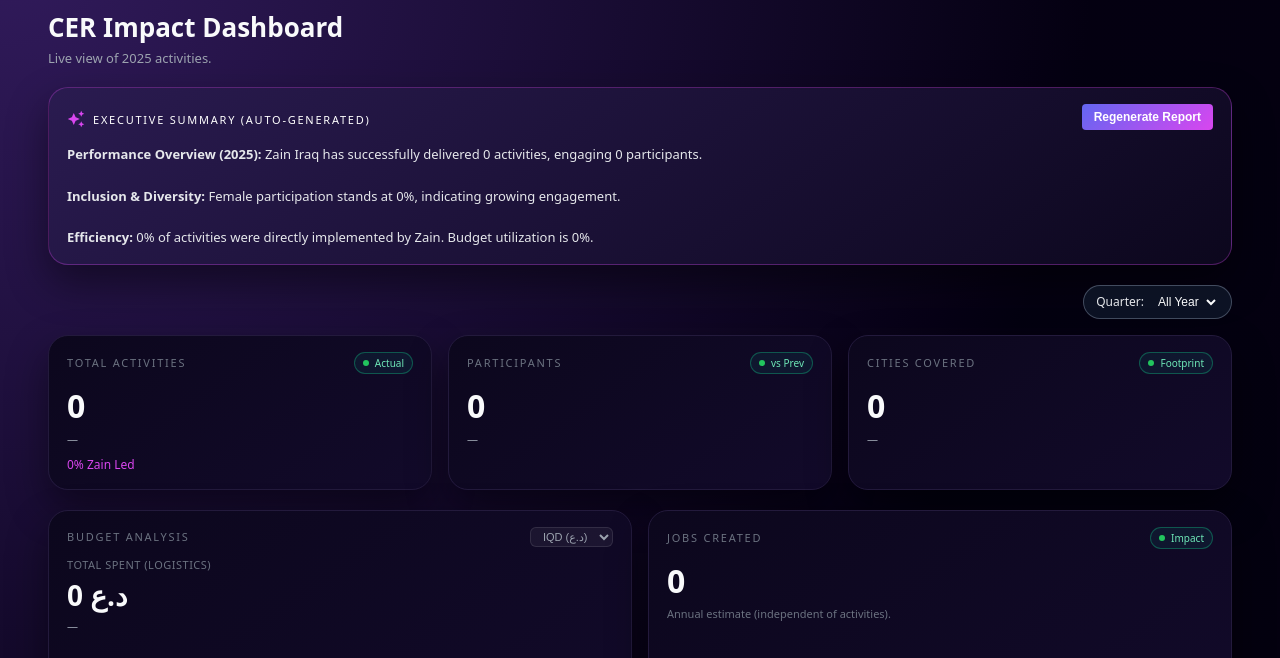
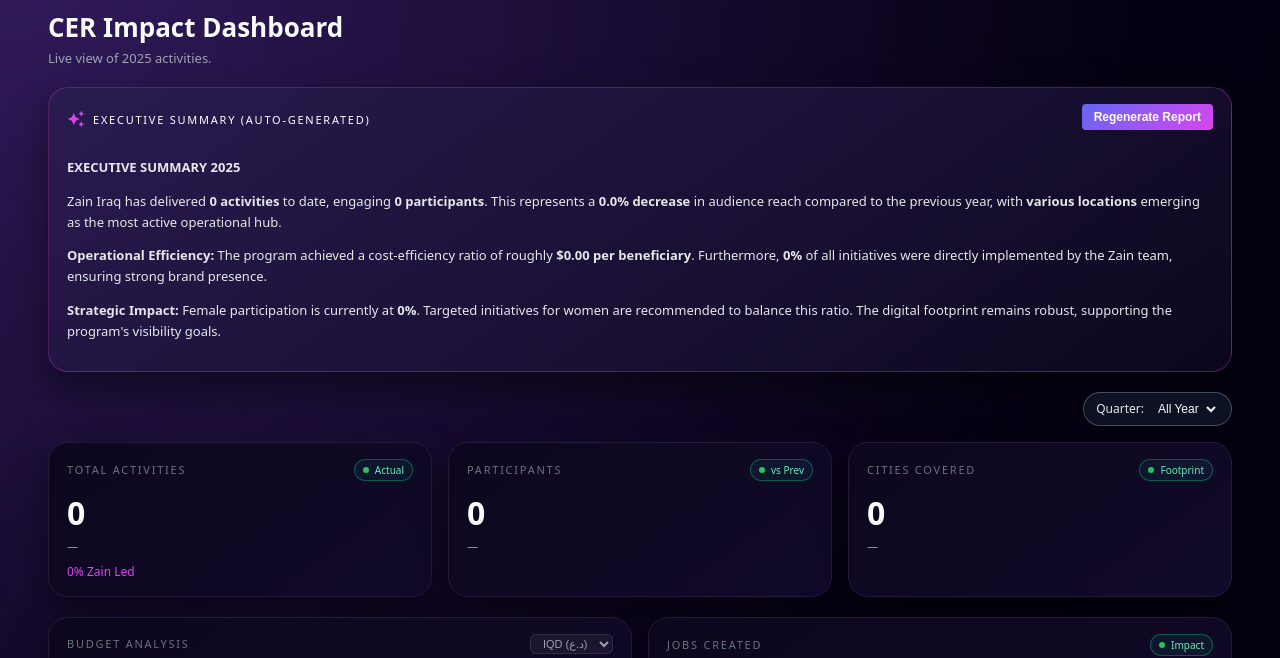
Before and after one commit to Ali-Maky/CER, a plain HTML site: page index.html in a window 1280 px wide. Both pictures are taken after a click on the button "Generate Report". Shown: the part 67-725 px from the top of the page. Drawn offline with nearby package versions, Linux system fonts and the light colour scheme; no server answers.

Commit message:
Update index.html

```diff
--- a/index.html
+++ b/index.html
@@ -512,31 +512,80 @@
     return { activities, audience: totalAudience, budget: totalBudget, cities: citySet.size, zainLed };
   }
 
-  // 3. SMART GENERATORS
+
+ // 3. SMART GENERATORS (ADVANCED UPGRADE)
   function generateSmartSummary() {
-    const btn = document.getElementById("btnGenSummary"); const out = document.getElementById("aiSummaryText"); const year = document.getElementById("viewYear").value;
-    btn.disabled = true; btn.innerHTML = `<span class="material-icons" style="font-size:12px; animation:spin 1s linear infinite;">sync</span> Analyzing...`; out.style.opacity = "0.5";
+    const btn = document.getElementById("btnGenSummary");
+    const out = document.getElementById("aiSummaryText");
+    const year = document.getElementById("viewYear").value;
 
+    // Loading State
+    btn.disabled = true;
+    btn.innerHTML = `<span class="material-icons" style="font-size:12px; animation:spin 1s linear infinite;">sync</span> Analyzing Data...`;
+    out.style.opacity = "0.5";
+
+    // --- STEP 1: DEEP ANALYSIS ---
+
+    // Basic Counts
     const actCount = currentLogistics.length;
     const totalAud = currentLogistics.reduce((acc, r) => acc + toNumberSmart(r[COLS_LOGISTICS.audience] || 0), 0);
     const totalSpent = currentLogistics.reduce((acc, r) => acc + toNumberSmart(r[COLS_LOGISTICS.budget] || 0), 0);
     const zainCount = currentLogistics.filter(r => r[COLS_LOGISTICS.is_zain] === true).length;
+
+    // Growth (vs Previous Year)
+    const prevAud = comparisonLogistics.reduce((acc, r) => acc + toNumberSmart(r[COLS_LOGISTICS.audience] || 0), 0);
+    const audGrowth = prevAud > 0 ? ((totalAud - prevAud) / prevAud) * 100 : 0;
+    const growthStr = audGrowth > 0 ? `a <strong>${audGrowth.toFixed(1)}% increase</strong>` : `a <strong>${Math.abs(audGrowth).toFixed(1)}% decrease</strong>`;
+
+    // Top City
+    const cityCounts = {};
+    currentLogistics.forEach(r => { const c = r[COLS_LOGISTICS.city]; if(c) cityCounts[c] = (cityCounts[c] || 0) + 1; });
+    const topCity = Object.keys(cityCounts).reduce((a, b) => cityCounts[a] > cityCounts[b] ? a : b, "various locations");
+
+    // Efficiency (Cost Per Beneficiary)
+    const cpp = totalAud > 0 ? (totalSpent / totalAud) : 0;
+
+    // Budget & Implementation
     const metricsRow = yearlyMetricsArray.find(r => r.year == year) || { planned_budget: 0 };
     const planned = parseInt(metricsRow.planned_budget) || 0;
     const utilization = planned > 0 ? ((totalSpent / planned) * 100).toFixed(1) : 0;
     const zainRate = actCount > 0 ? ((zainCount / actCount) * 100).toFixed(0) : 0;
 
+    // Gender
     let f = 0, m = 0;
     rawRegistration.forEach(row => { if (String(row._derivedYear) === String(year)) { const g = String(getSmartValue(row, ["Gender", "Sex"])).toLowerCase(); if (g.includes("female") || g === "f") f++; else m++; } });
     const femalePct = (f+m) > 0 ? ((f / (f+m)) * 100).toFixed(1) : 0;
 
-    let text = `**Performance Overview (${year}):** Zain Iraq has successfully delivered ${actCount} activities, engaging ${totalAud.toLocaleString()} participants. `;
-    text += `\n\n**Inclusion & Diversity:** Female participation stands at ${femalePct}%, indicating ${femalePct > 40 ? "strong" : "growing"} engagement. `;
-    text += `\n\n**Efficiency:** ${zainRate}% of activities were directly implemented by Zain. Budget utilization is ${utilization}%.`;
+    // --- STEP 2: NARRATIVE CONSTRUCTION ---
 
-    setTimeout(() => { out.innerHTML = ""; out.style.opacity = "1"; out.innerHTML = text.replace(/\*\*(.*?)\*\*/g, '<strong>$1</strong>'); btn.disabled = false; btn.innerHTML = "Regenerate Report"; }, 800);
+    // Opening (Reach & Growth)
+    let text = `<p style="margin-bottom:8px;"><strong>EXECUTIVE SUMMARY ${year}</strong></p>`;
+    text += `<p>Zain Iraq has delivered <strong>${actCount} activities</strong> to date, engaging <strong>${totalAud.toLocaleString()} participants</strong>. This represents ${growthStr} in audience reach compared to the previous year, with <strong>${topCity}</strong> emerging as the most active operational hub.</p>`;
+
+    // Efficiency & Budget
+    text += `<p><strong>Operational Efficiency:</strong> The program achieved a cost-efficiency ratio of roughly <strong>$${cpp.toFixed(2)} per beneficiary</strong>. `;
+    if(planned > 0) {
+        text += `Budget utilization stands at <strong>${utilization}%</strong> of the planned allocation. `;
+        if(utilization > 100) text += `<span style="color:#f87171;">(Budget Overrun Alert)</span>. `;
+        else if(utilization < 50) text += `Significant resources remain available for Q4 expansion. `;
+    }
+    text += `Furthermore, <strong>${zainRate}%</strong> of all initiatives were directly implemented by the Zain team, ensuring strong brand presence.</p>`;
+
+    // Impact & Gender
+    text += `<p><strong>Strategic Impact:</strong> Female participation is currently at <strong>${femalePct}%</strong>. `;
+    if(femalePct > 45) text += `This exceeds industry benchmarks for gender inclusion. `;
+    else if(femalePct < 30) text += `Targeted initiatives for women are recommended to balance this ratio. `;
+
+    text += `The digital footprint remains robust, supporting the program's visibility goals.</p>`;
+
+    // --- STEP 3: RENDER ---
+    setTimeout(() => {
+        out.innerHTML = text;
+        out.style.opacity = "1";
+        btn.disabled = false;
+        btn.innerHTML = "Regenerate Report";
+    }, 800);
   }
-
   function autoGenerateDesc() {
     const name = document.getElementById("inpName").value; const city = document.getElementById("inpCity").value; const dateStr = document.getElementById("inpDate").value; const aud = document.getElementById("inpAudience").value; const status = document.getElementById("inpStatus").value; const isZain = document.getElementById("inpZainImplemented").checked;
     if (!name || !city || !dateStr) { alert("Please fill in Name, City, and Date first!"); return; }
```
